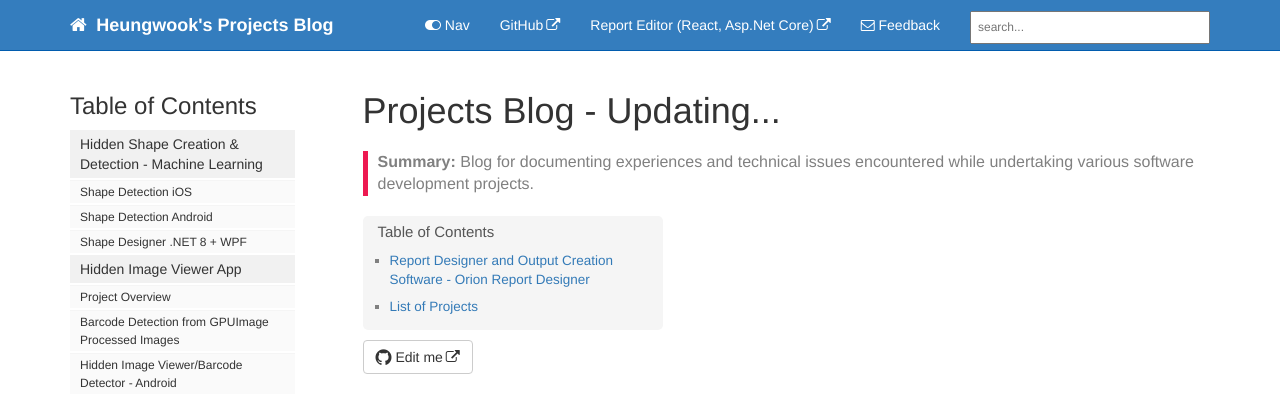
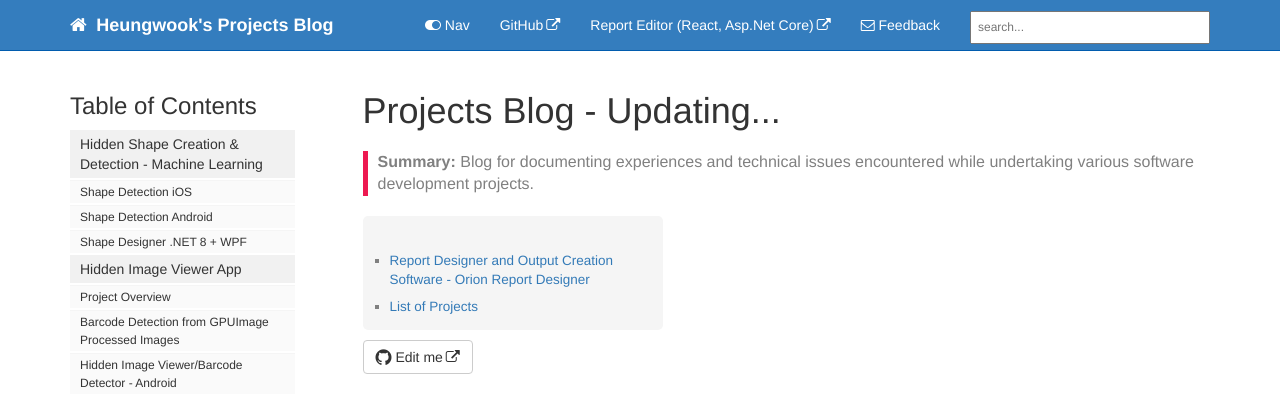
Before and after one commit to heungwook/heungwook.github.io, a Jekyll site: the page built from index.md, in a window 1280 px wide. Shown: the top 394 px of the page. Built offline with Jekyll 4.4.1, drawn with Linux system fonts in a browser that asks for light colours; comment, search, counter and statistics services are not loaded.

Commit message:
20240227 1020

```diff
--- a/css/customstyles.css
+++ b/css/customstyles.css
@@ -263,7 +263,7 @@ div#toc ul li ul li::before {
 }
 
 div#toc >ul::before {
-    content: "Table of Contents";
+    content: "";
     font-weight: 500;
     color: #555;
     text-align:center;
```
